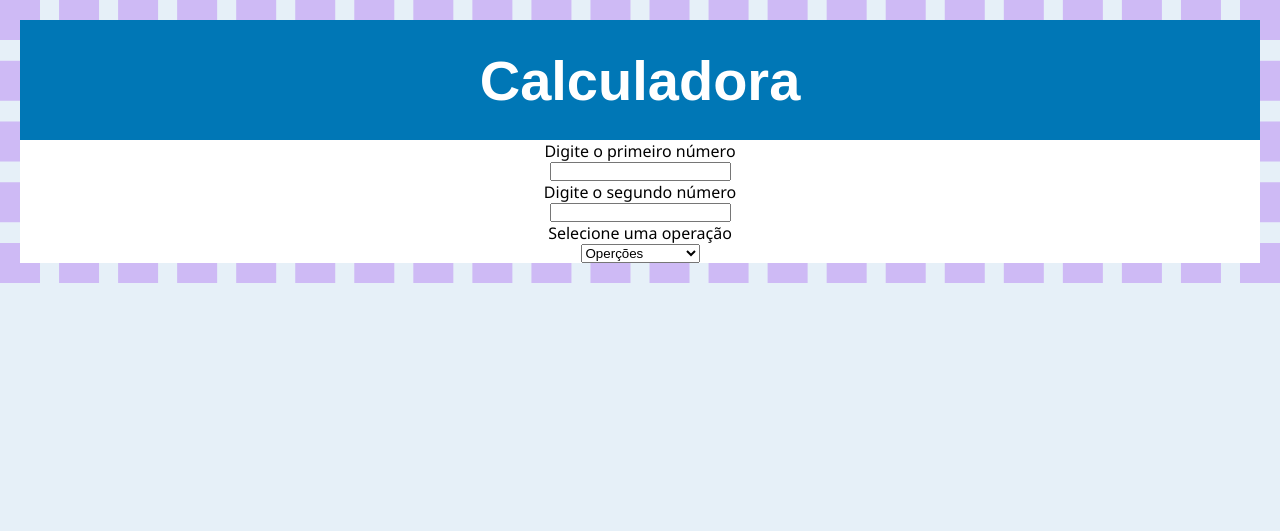
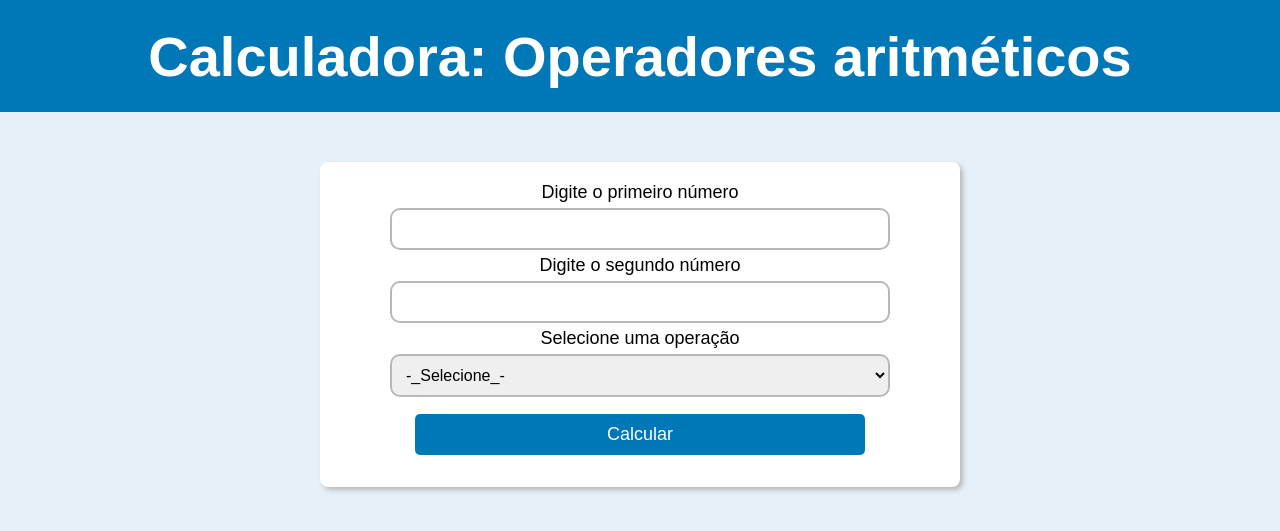
Before and after one commit to AgataQuadros/ProjetoPHP, a PHP site: page / in a window 1280 px wide. Shown: the top 531 px of the page. Run offline with PHP 8.4, Linux system fonts and the light colour scheme.

Commit message:
Atividade00: Operadores aritméticos - Finalizada

```diff
--- a/Atividades/Atividade001_operadores_aritimeticos/css/estilo.css
+++ b/Atividades/Atividade001_operadores_aritimeticos/css/estilo.css
@@ -5,18 +5,21 @@
 }
 
 body {
-    font-family: 'Segoe UI', Tahoma, Geneva, Verdana, sans-serif;
-    border: 20px dashed #cebaf5;
     background-color: #E6F0F8;
 }
 
+main {
+    max-width: 1000px;
+    margin: 0 auto;
+    margin-top: 50px;
+    padding: 20px;
+}
 
 header {
     display: flex;
-    flex-direction: row;
     justify-content: center;
     align-items: center;
-    height: 15vh;
+    height: 7rem;
     background-color: #0077B6;
 }
 
@@ -26,17 +29,57 @@ h1 {
     font-family: Arial, sans-serif;
 }
 
-main {
-    display: flex;
-    flex-direction: column;
-    justify-content: center;
-    align-items: center;
-}
-
 form {
     display: flex;
     flex-direction: column;
     justify-content: center;
     align-items: center;
     background-color: #ffffff;
+    font-size: 18px;
+    font-family: Arial, sans-serif;
 }
+
+p {
+    padding-top: 20px;
+    font-size: 18px;
+    font-family: Arial, sans-serif;
+}
+
+a {
+    padding: 20px;
+    text-decoration: none;
+    color: #2b85b6;
+    font-size: 18px;
+    font-family: Arial, sans-serif;
+}
+
+button {
+    font-size: 18px;
+    width: 450px;
+    margin: 12px;
+    padding: 10px;
+    color: #ffffff;
+    background-color: #0077B6;
+    border: none;
+    border-radius: 5px;
+}
+.caixa {
+    display: flex;
+    flex-direction: column;
+    align-items: center;
+    width: 600px;
+    padding: 20px;
+    border-radius: 8px;
+    background-color: #ffffff;
+    box-sizing: content-box;
+    box-shadow: 3px 3px 5px rgb(184, 184, 184);
+}
+
+input, select {
+    font-size: 1rem;
+    margin: 5px;
+    padding: 10px;
+    border-radius: 10px;
+    border: 2px solid rgb(184, 184, 184);
+    width: 500px;
+}
--- a/Atividades/Atividade001_operadores_aritimeticos/index.php
+++ b/Atividades/Atividade001_operadores_aritimeticos/index.php
@@ -1,5 +1,5 @@
 <!DOCTYPE html>
-<html lang="en">
+<html lang="pt-br">
 <head>
     <meta charset="UTF-8">
     <meta name="viewport" content="width=device-width, initial-scale=1.0">
@@ -7,29 +7,32 @@
     <link rel="stylesheet" href="css/estilo.css">
 </head>
 <body>
+
     <header>
-        <h1>Calculadora</h1>
+        <h1>Calculadora: Operadores aritméticos</h1>
     </header>
 
-    <div class="caixa">
+    <main class="caixa">
         <form action="processa.php" method="POST" id="formulario">
 
             <label for="val-um">Digite o primeiro número</label>
-            <input type="number" id="val-um">
+            <input type="number" id="val-um" name="valum">
 
             <label for="val-dois">Digite o segundo número</label>
-            <input type="number" id="val-dois">
+            <input type="number" id="val-dois" name="valdois">
 
             <label for="selecao">Selecione uma operação</label>
             <select name="selecao" id="selecao">
-                <option value="operacoes">Operções</option>
+                <option value="selecione">-_Selecione_-</option>
                 <option value="soma">Soma (+)</option>
                 <option value="subtracao">Subtração (-)</option>
                 <option value="multiplicacao">Multiplicação (x)</option>
                 <option value="divisao">Divisão (÷)</option>
             </select>
+
+            <button id="calcular">Calcular</button>
         </form>
-    </div>
+</main>
 
 <script src="js/script.js"></script>
 
--- a/Atividades/Atividade001_operadores_aritimeticos/js/script.js
+++ b/Atividades/Atividade001_operadores_aritimeticos/js/script.js
@@ -1,21 +1,24 @@
 document.addEventListener('DOMContentLoaded', function(){
     const form = document.getElementById('formulario')
 
-    form.addEventListener('submit', function(){
+    form.addEventListener('submit', function(event){
 
         const um = document.getElementById('val-um').value
         const dois = document.getElementById('val-dois').value
 
         if(um === "" || dois === ""){
             alert("Não se faz conta sem um número, adicione um valor e tente novamente");
+            event.preventDefault();
             return;
         }
         else if(isNaN(um) || isNaN(dois)){
             alert("Esses caracteres não são calculaveis, adicione um valor valido e tente novamente");
+            event.preventDefault();
             return;
         }
         else if(!/^\d+$/.test(um) || !/^\d+$/.test(dois)){
             alert("Por mais que calculos com letras sejam existam essa é uma calculadora simples, adicione um número e tente novamente");
+            event.preventDefault();
             return;
         }
 
```
Also changed, not shown: Atividades/Atividade001_operadores_aritimeticos/processa.php (+38 -5 lines).
